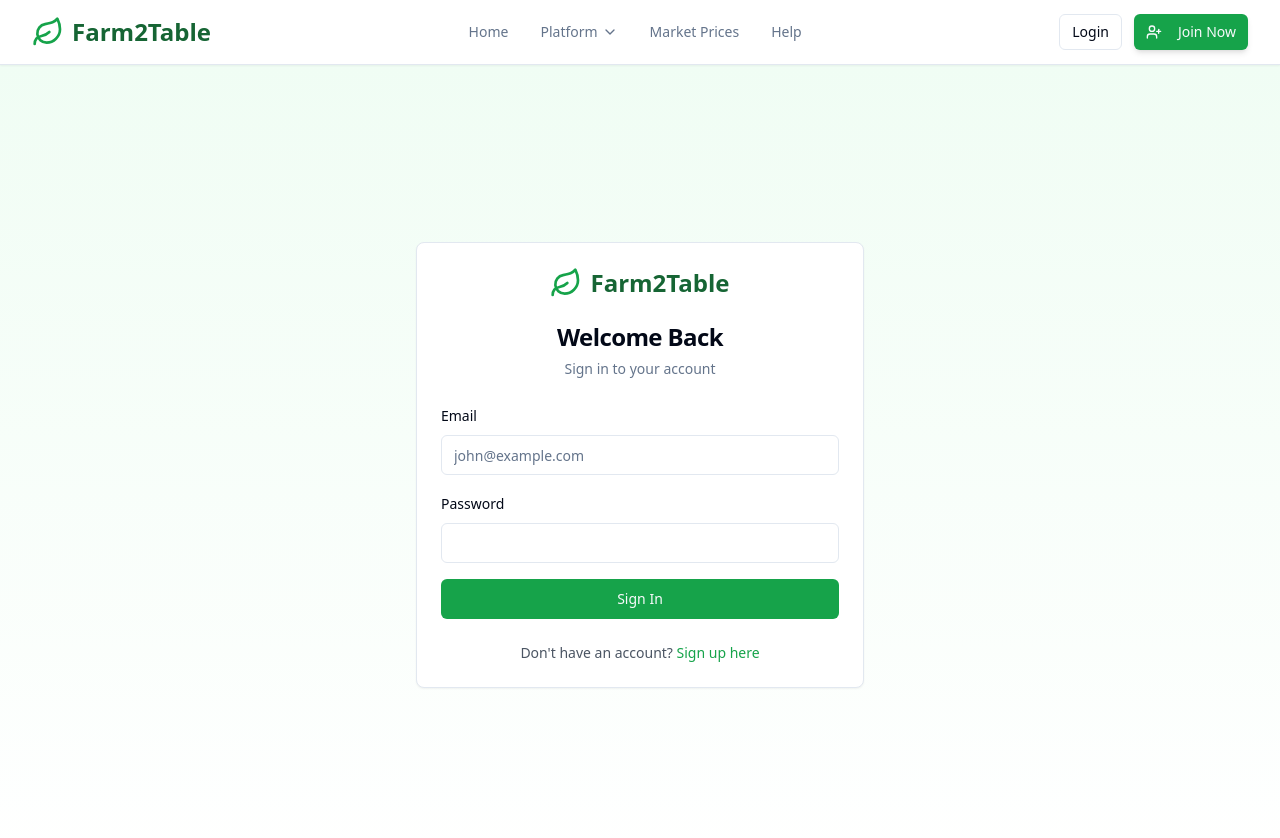
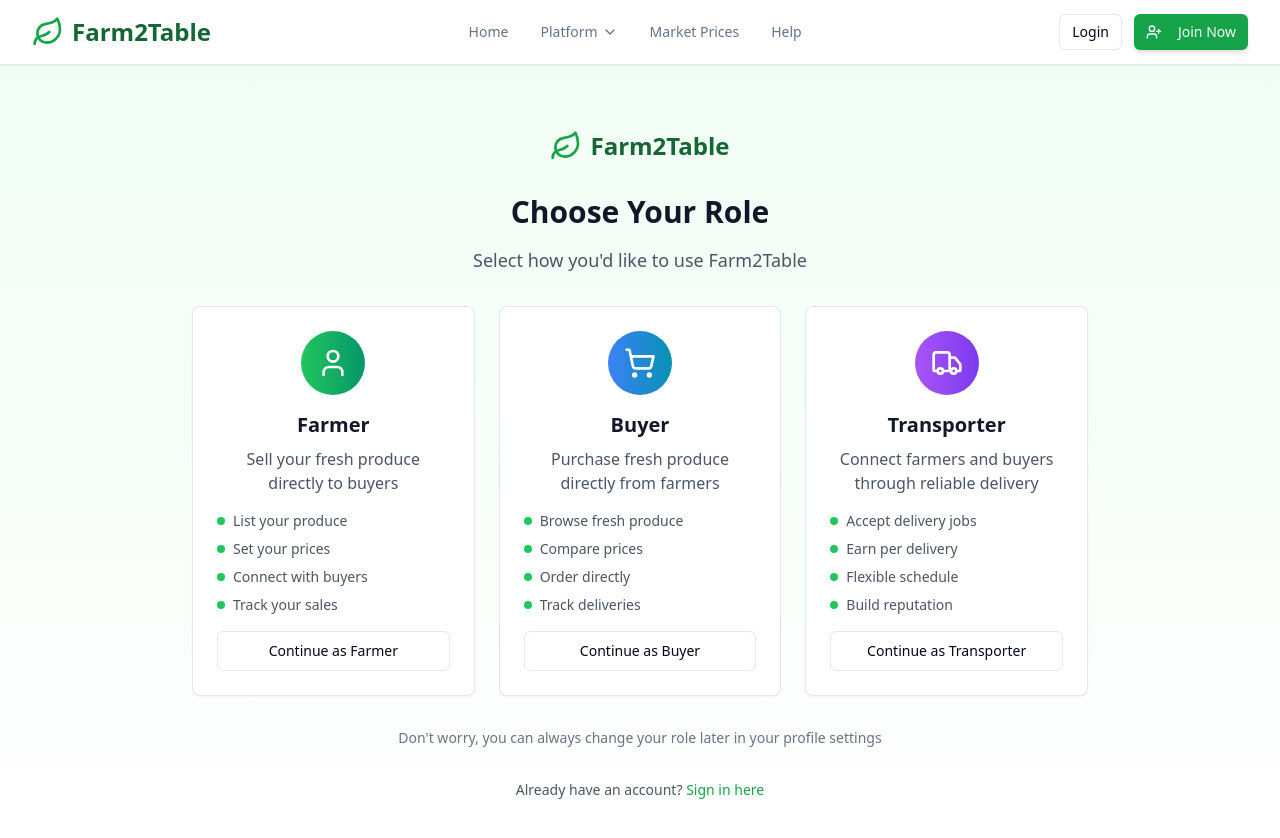
Before and after one commit to ericjazmawira/kenyan-produce-market, a React (Vite) app: page /register in a window 1280 px wide. Shown: the top 838 px of the page. Built offline with nearby package versions, Linux system fonts and the light colour scheme.

Commit message:
Refactor: Link "Get Started" to role selection
Update the "Get Started Today" button on the homepage to redirect users to the role selection page. This page allows users to choose their role (Farmer, Buyer, or Transporter) before proceeding to the appropriate signup form.

```diff
--- a/src/components/home/HeroSection.tsx
+++ b/src/components/home/HeroSection.tsx
@@ -66,7 +66,7 @@ export const HeroSection = () => {
         navigate('/farmer-dashboard');
       }
     } else {
-      navigate('/login');
+      navigate('/register');
     }
   };
 
--- a/src/pages/Auth.tsx
+++ b/src/pages/Auth.tsx
@@ -1,6 +1,6 @@
 
 import { useState } from "react";
-import { Link, useNavigate, useSearchParams } from "react-router-dom";
+import { Link, useNavigate, useSearchParams, useLocation } from "react-router-dom";
 import { Button } from "@/components/ui/button";
 import { Card, CardContent, CardDescription, CardHeader, CardTitle } from "@/components/ui/card";
 import { Input } from "@/components/ui/input";
@@ -12,7 +12,8 @@ import { isAuthorizedAdminEmail } from "@/utils/adminConfig";
 import RoleSelector from "@/components/RoleSelector";
 
 const Auth = () => {
-  const [isLogin, setIsLogin] = useState(true);
+  const location = useLocation();
+  const [isLogin, setIsLogin] = useState(location.pathname === "/login");
   const [searchParams] = useSearchParams();
   const [selectedRole, setSelectedRole] = useState(searchParams.get("role") || "");
   const [showRoleSelector, setShowRoleSelector] = useState(!isLogin && !selectedRole);
```
